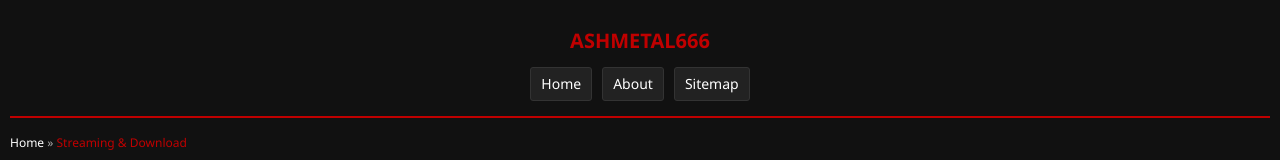
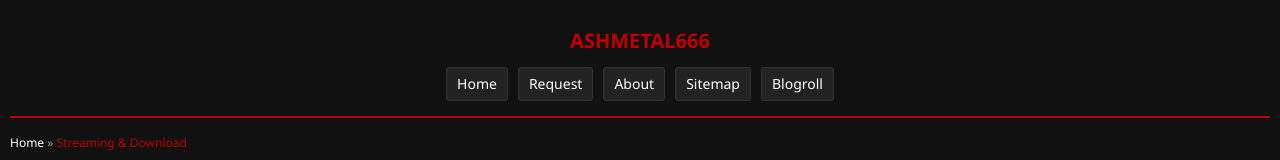
Before and after one commit to aldyjamers53/ashmetal666, a plain HTML site: page play.html in a window 1280 px wide. Shown: the top 160 px of the page. Drawn offline with Linux system fonts and the light colour scheme; no server answers.

Commit message:
Update play.html

```diff
--- a/play.html
+++ b/play.html
@@ -13,8 +13,10 @@
         <div style="font-size: 20px; font-weight: bold; color: #c00000;">ASHMETAL666</div>
         <nav>
             <a href="index.html">Home</a>
+            <a href="request.html">Request</a>
             <a href="about.html">About</a>
             <a href="sitemap.html">Sitemap</a>
+            <a href="https://www.ashmetal.site">Blogroll</a>
         </nav>
     </header>
 
```
